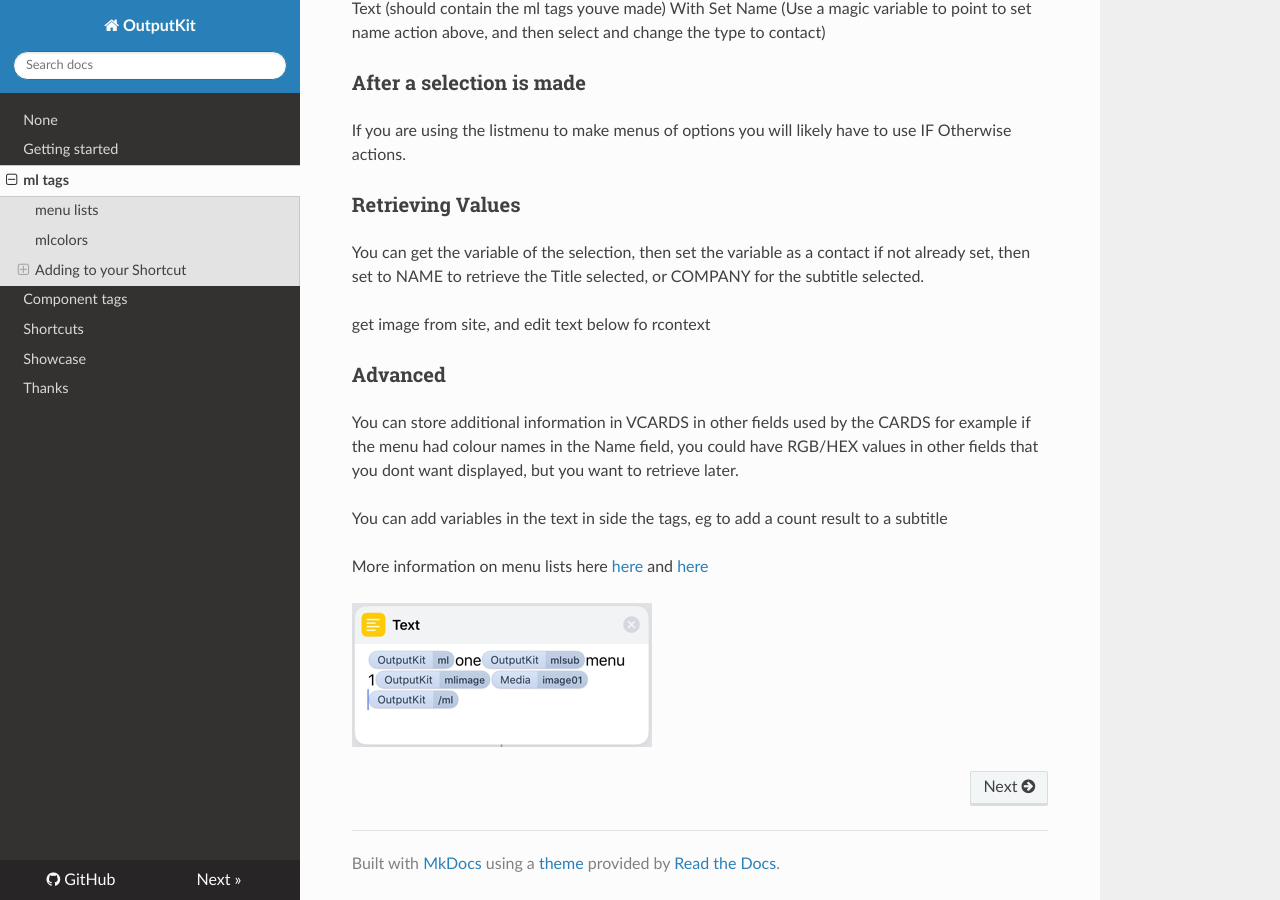
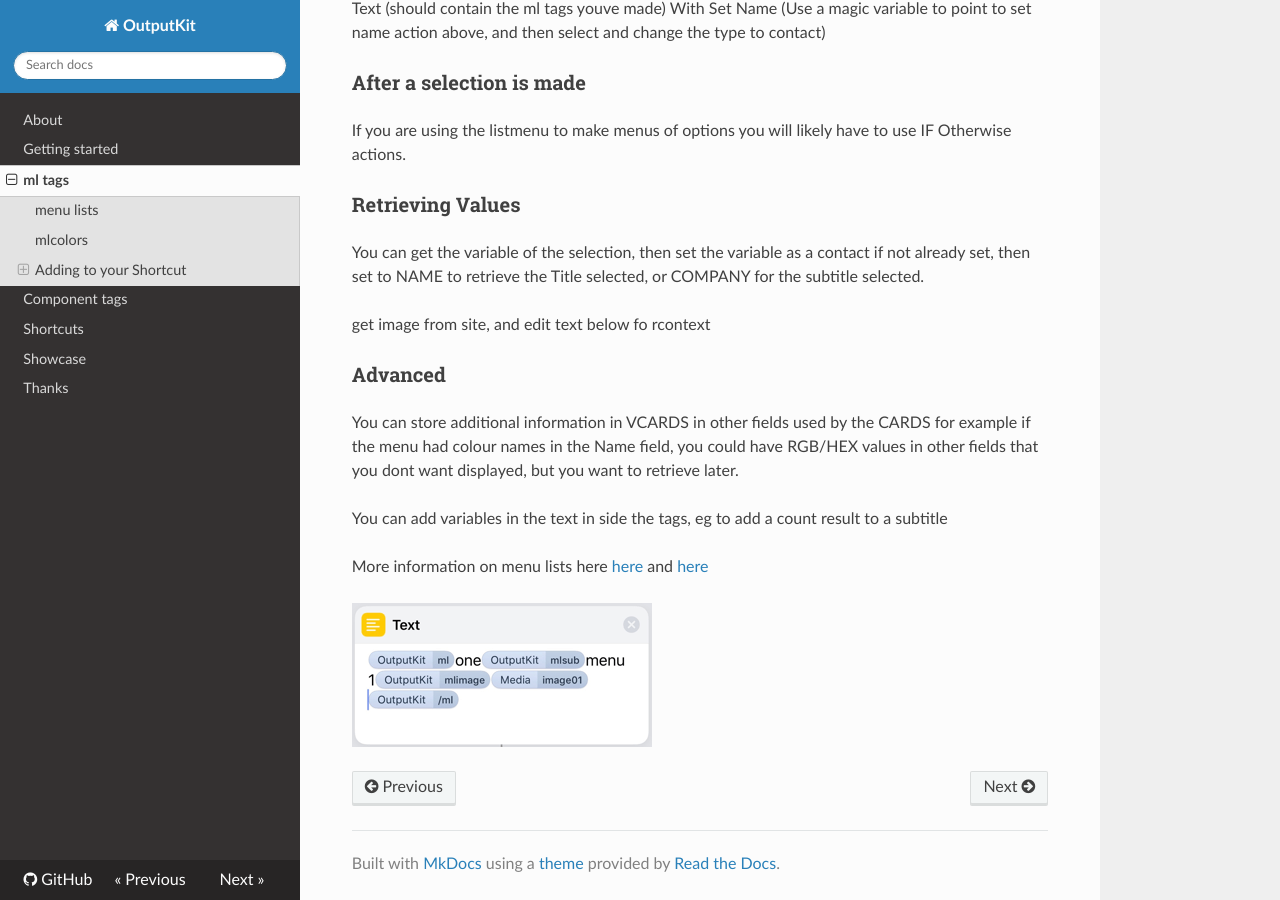
Before and after one commit to nturpin0/OutputKit, an MkDocs documentation site: the page built from docs/mltags.md, in a window 1280 px wide and 900 px high, scrolled down 893 px. Built offline with MkDocs 1.6.1, drawn with Linux system fonts in a browser that asks for light colours; nearby versions of some CDN libraries; some of the changed lines change nothing that is shown.

Commit message:
Update mkdocs.yaml

```diff
--- a/mkdocs.yaml
+++ b/mkdocs.yaml
@@ -1,14 +1,12 @@
 site_name: OutputKit
 repo_url: https://github.com/nturpin0/OutputKit
-
 nav:
-    - About index.md
+    - About: index.md
     - Getting started: Getting Started.md
     - ml tags: mltags.md
     - Component tags: components.md
     - Shortcuts: shortcuts.md
     - Showcase: showcase.md
     - Thanks: thanks.md
-
 theme:
     name: readthedocs
```
